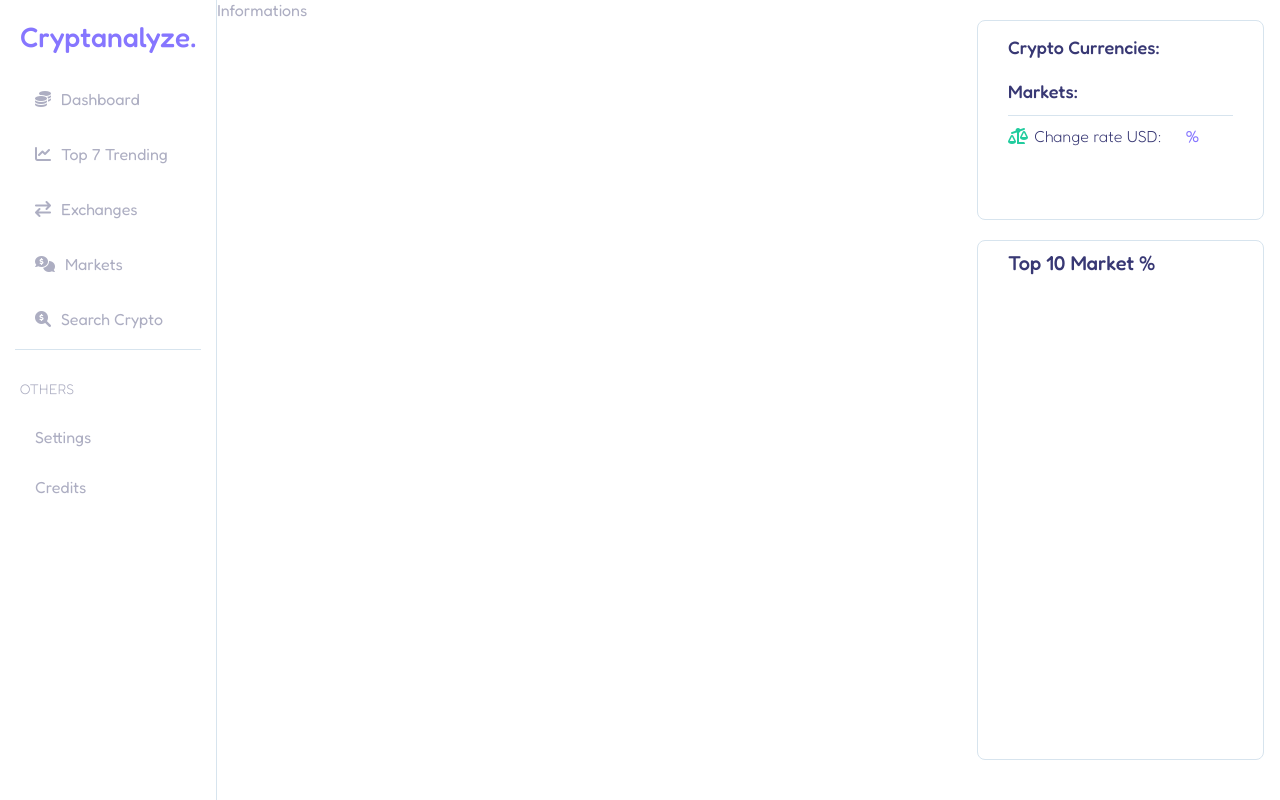
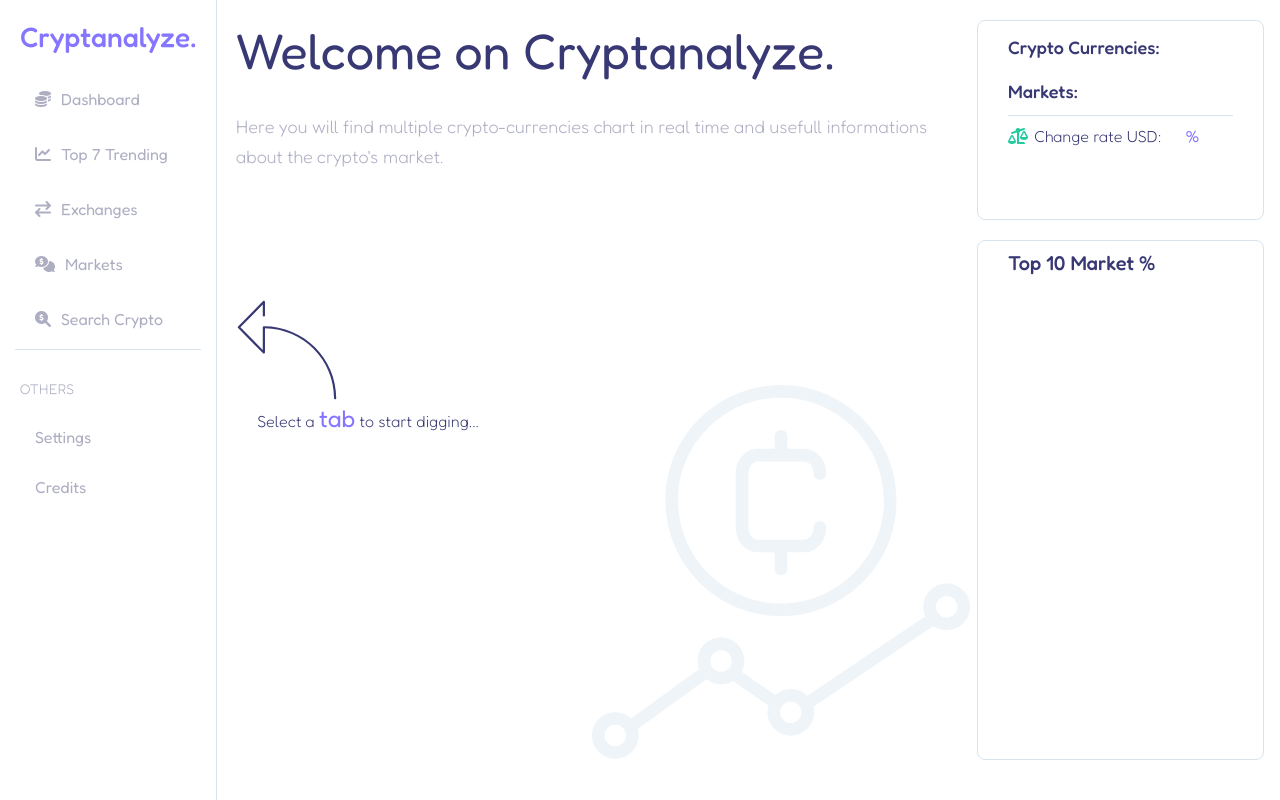
Before and after one commit to SAUBIN-Florian/crypto-chart, a React (Create React App) app: page / in a window 1280 px wide. Built offline with nearby package versions, Linux system fonts and the light colour scheme; no server answers.

Commit message:
workin' on home design

```diff
--- a/src/components/Informations.jsx
+++ b/src/components/Informations.jsx
@@ -1,7 +1,20 @@
-import React from 'react'
+import React from 'react';
+import { ReactComponent as CryptoSvg } from '../assets/crypto.svg';
+import { ReactComponent as ArrowSvg } from '../assets/arrow.svg';
+import "../stylesheets/informations.css";
 
 export default function Informations() {
   return (
-    <div className="informations">Informations</div>
+    <div className="informations">
+      <div className="info-group-1">
+        <h1 className="info-group-1-title">Welcome on Cryptanalyze.</h1>
+        <p className="info-group-1-para">Here you will find multiple crypto-currencies chart in real time and usefull informations about the crypto's market.</p>
+      </div>
+      <div className="info-group-2">
+        <ArrowSvg className="info-arrow-svg" />
+        <h3 className="info-call-to-action">Select a <span className="call-to-action-span">tab</span> to start digging...</h3>
+      </div>
+      <CryptoSvg className="info-crypto-svg" />
+    </div>
   )
 }
--- /dev/null
+++ b/src/stylesheets/informations.css
@@ -0,0 +1,59 @@
+.informations{
+  position: relative;
+  width: 100%;
+  height: 100%;
+}
+
+.info-group-1{
+  display: flex;
+  flex-flow: column;
+  width: 95%;
+  margin: 20px auto 0;
+}
+
+.info-group-1-title{
+  font-size: 50px;
+  color: var(--global-color);
+  font-weight: 400;
+  margin-bottom: 30px;
+}
+
+.info-group-1-para{
+  font-size: 18px;
+  font-weight: 300;
+  line-height: 30px;
+  color: var(--second-color);
+}
+
+.info-group-2{
+  position: absolute;
+  left: 20px;
+  top: 35%;
+  width: 100%;
+}
+
+.info-arrow-svg{
+  width: 100px;
+  height: 100px;
+}
+
+.info-call-to-action{
+  margin-left: 20px;
+  font-size: 16px;
+  color: var(--global-color);
+  font-weight: 300;
+}
+
+.call-to-action-span{
+  color: var(--link-color);
+  font-size: 24px;
+  font-weight: 400;
+}
+
+.info-crypto-svg{
+  position: absolute;
+  bottom: 15%;
+  right: 7%;
+  transform: scale(1.5);
+  opacity: 0.4;
+}
```
Also changed, not shown: src/assets/arrow.svg (added), src/assets/crypto.svg (added).
